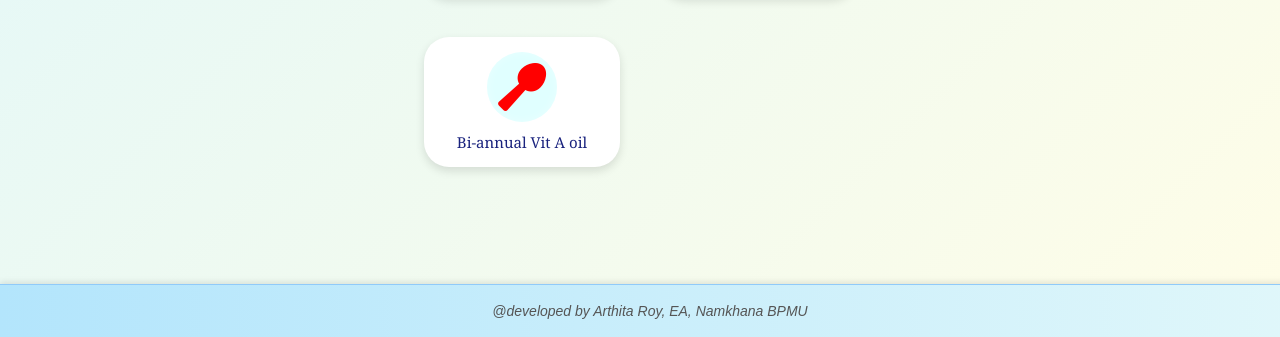
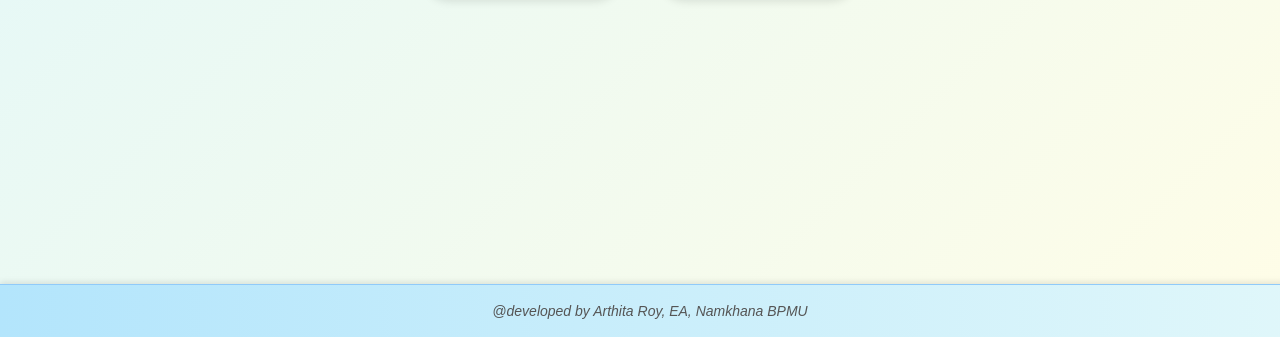
Before and after one commit to bmohnamkhana2021-hash/Forms, a plain HTML site: page Index.html in a window 1280 px wide. Shown: the part 463-800 px from the top of the page. Drawn offline with Linux system fonts and the light colour scheme.

Commit message:
vit a disabled

```diff
--- a/Index.html
+++ b/Index.html
@@ -47,10 +47,10 @@
       <p>Vasectomy Fortnight</p>
     </a>-->
 
-    <a href="vitA.html" class="icon">
+    <!--<a href="vitA.html" class="icon">
       <div class="icon-circle vitA"><i class='fas fa-utensil-spoon' style='font-size:48px;color:red'></i></div>
       <p>Bi-annual Vit A oil</p>
-    </a>
+    </a>-->
 
 
   <!--<a href="ndd.html" class="icon">
```
